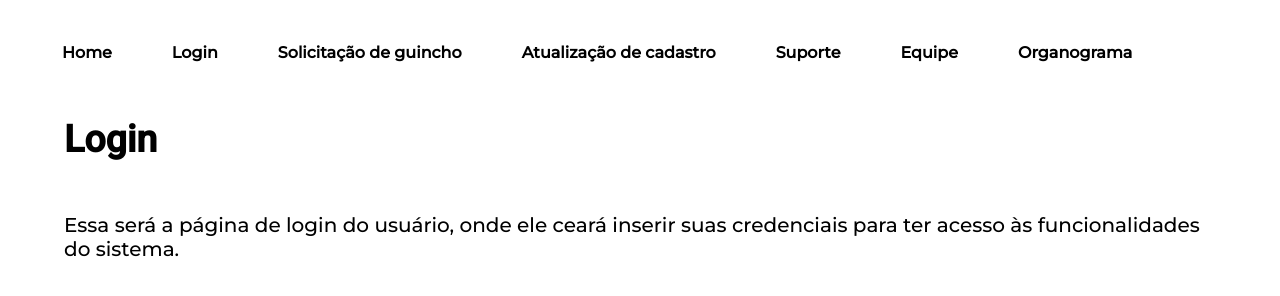
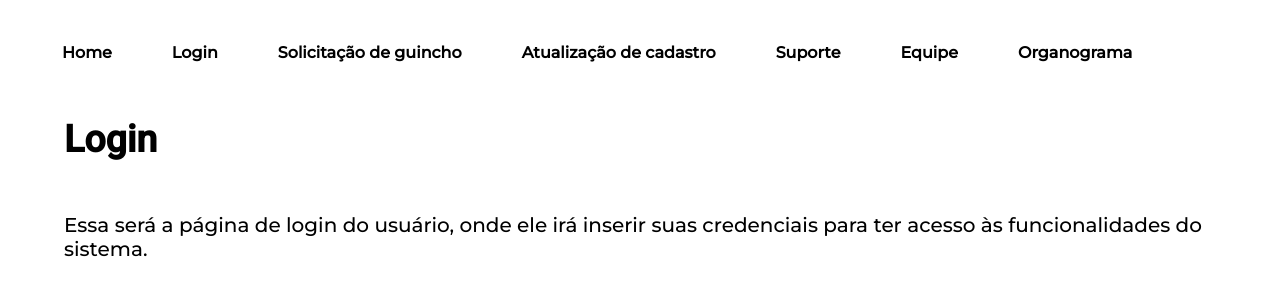
Before and after one commit to Joao-Victor-Leite-Firmino/html-challenge, a plain HTML site: page login.html in a window 1280 px wide. Drawn offline with Linux system fonts and the light colour scheme.

Commit message:
Ajuste no texto

```diff
--- a/login.html
+++ b/login.html
@@ -26,7 +26,7 @@
     </header>
     <main>
         <p class="texto">
-            Essa será a página de login do usuário, onde ele ceará inserir suas credenciais para ter acesso às funcionalidades do sistema.
+            Essa será a página de login do usuário, onde ele irá inserir suas credenciais para ter acesso às funcionalidades do sistema.
         </p>
     </main>
 </body>
```
